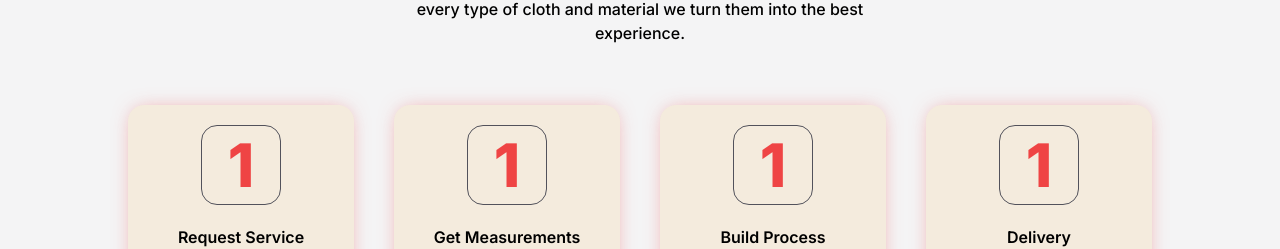
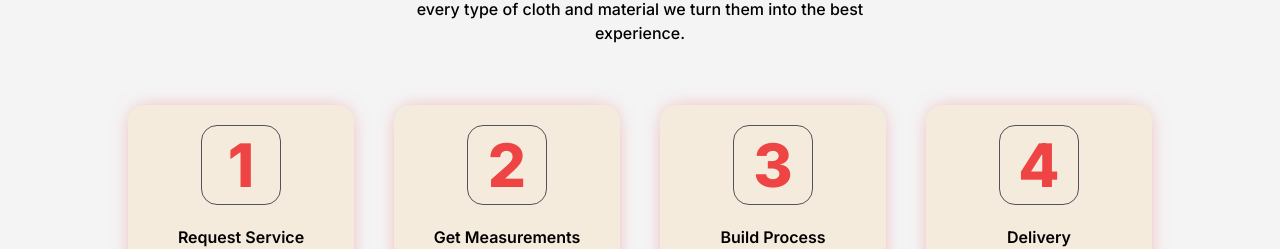
Before and after one commit to mmesomasaint/hulksmasher, a Next.js app: page / in a window 1280 px wide. Shown: the part 2635-2884 px from the top of the page. Built offline with nearby package versions, Linux system fonts and the light colour scheme.

Commit message:
Feat: Add the icons prop

```diff
--- a/app/components/how-card.tsx
+++ b/app/components/how-card.tsx
@@ -2,14 +2,15 @@ import { HiArrowSmRight } from 'react-icons/hi'
 
 type HowCardType = {
   title: string
+  icon: React.ReactElement | string
   children: React.ReactNode
 }
 
-function HowCard({ title, children }: HowCardType) {
+function HowCard({ title, icon, children }: HowCardType) {
   return (
     <div className='group flex flex-col justify-start items-center gap-5 bg-amber-500/10 hover:bg-transparent shadow-[0_0_20px_-6px_rgb(239_68_68_/_0.55)] hover:shadow-[inset_0_0_30px_-12px_rgb(245_158_11_/_0.55),_0_0_50px_-6px_rgb(239_68_68_/_0.55)] rounded-2xl p-5'>
       <div className='w-20 h-20 flex shrink-0 justify-center items-center rounded-2xl border border-zinc-600'>
-        <span className='text-6xl text-red-500 font-extrabold'>1</span>
+        <span className='text-6xl text-red-500 font-extrabold'>{icon}</span>
       </div>
       <span className='text-sm sm:text-base font-semibold text-black group-hover:text-red-500 text-center leading-none'>
         {title}
--- a/app/page.tsx
+++ b/app/page.tsx
@@ -203,16 +203,16 @@ export default function Home() {
                 experience.
               </TitleBox>
               <div className='grid grid-cols-4 gap-10 place-items-stretch mt-10'>
-                <HowCard title='Request Service'>
+                <HowCard title='Request Service' icon='1'>
                   Contact us with design or description.
                 </HowCard>
-                <HowCard title='Get Measurements'>
+                <HowCard title='Get Measurements' icon='2'>
                   We come to you and take your measurements.
                 </HowCard>
-                <HowCard title='Build Process'>
+                <HowCard title='Build Process' icon='3'>
                   Your Design &amp; Desire is brought to life.
                 </HowCard>
-                <HowCard title='Delivery'>
+                <HowCard title='Delivery' icon='4'>
                   Get your package in time for the occasion.
                 </HowCard>
               </div>
```
